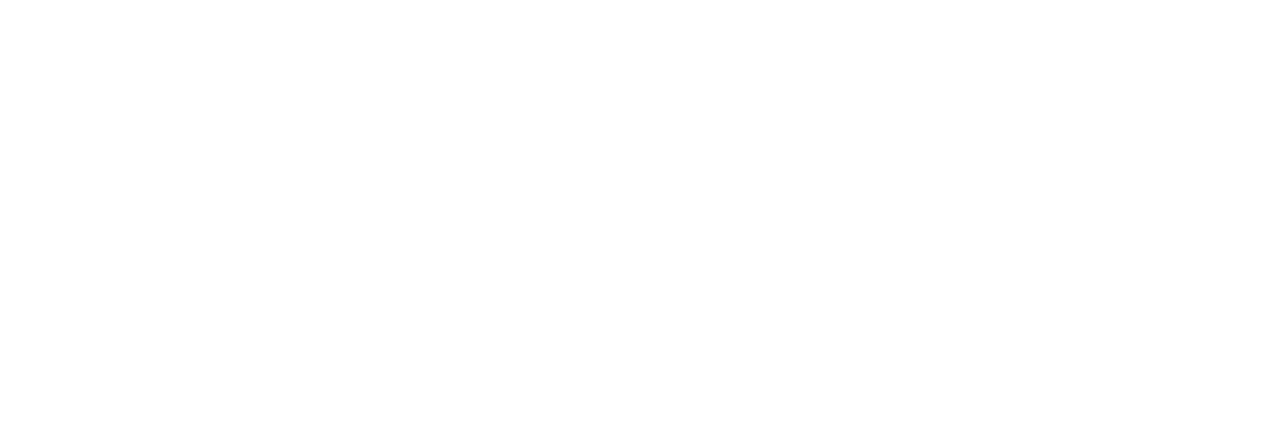
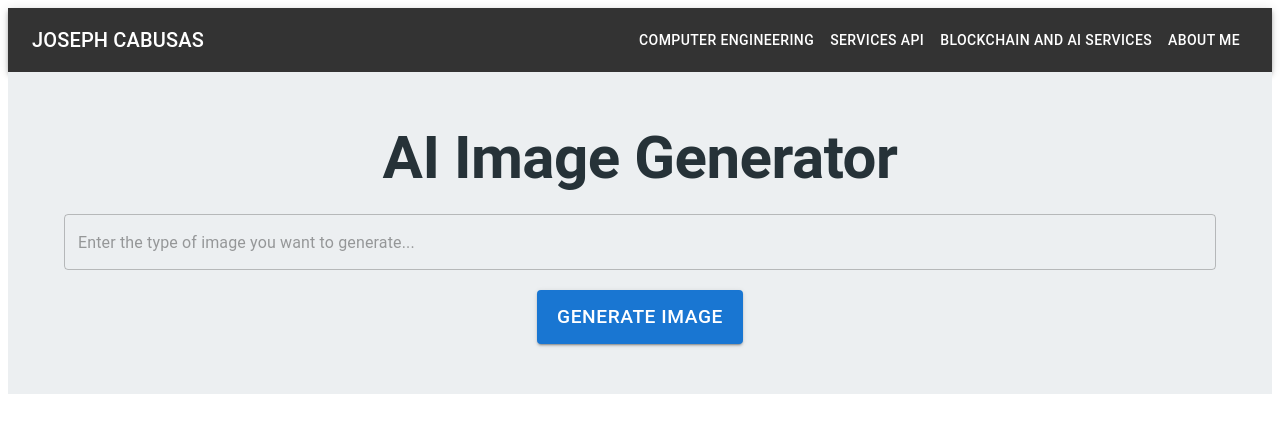
Before and after one commit to jdcabusas/website_Joseph, a React (Create React App) app in the folder frontend/video-player/: page /image-generator in a window 1280 px wide. Before the commit this address had no page. Shown: the top 432 px of the page. Built offline with nearby package versions, Linux system fonts and the light colour scheme.

Commit message:
Added AI Image Generator Capability

```diff
--- /dev/null
+++ b/frontend/video-player/src/ImageGenerator.js
@@ -0,0 +1,153 @@
+import React, { useState } from 'react';
+import {
+  Box,
+  Button,
+  Container,
+  TextField,
+  Typography,
+  CircularProgress,
+} from '@mui/material';
+import axios from 'axios';
+import Navbar from './Navbar';
+
+const ImageGenerator = () => {
+  const [inputString, setInputString] = useState('');
+  const [imageSrc, setImageSrc] = useState(null);
+  const [loading, setLoading] = useState(false);
+  const [message, setMessage] = useState(''); // State for messages
+
+  const handleInputChange = (event) => {
+    setInputString(event.target.value);
+  };
+
+  const handleGenerateImage = async () => {
+    if (!inputString) return;
+
+    setLoading(true);
+    setImageSrc(null); // Reset the image before making the request
+    setMessage(''); // Reset any previous message
+
+    try {
+      const response = await axios.post(
+        'http://127.0.0.1:5000/generate-image',
+        { input_string: inputString },
+        { responseType: 'arraybuffer' } // Expecting an array buffer for the image
+      );
+
+      if (response.status === 200) {
+        // Check if the response type is an image blob
+        const contentType = response.headers['content-type'];
+
+        if (contentType && contentType.includes('image')) {
+          const imageUrl = URL.createObjectURL(new Blob([response.data], { type: contentType }));
+          setImageSrc(imageUrl); // Set the image source to the blob URL
+        } else {
+          // Handle JSON response
+          const jsonResponse = JSON.parse(new TextDecoder().decode(response.data));
+          if (jsonResponse.message) {
+            setMessage(jsonResponse.message); // Set the message if it exists in JSON response
+          } else {
+            setMessage('Unexpected JSON response format.'); // Handle unexpected JSON format
+          }
+        }
+      } else {
+        setMessage('Unexpected response status.'); // Handle unexpected status codes
+      }
+    } catch (error) {
+      // Check if the error response is available and display the error message from the backend
+      if (error.response) {
+        if (error.response.data) {
+          // Handle specific messages from the backend
+          if (error.response.data.message) {
+            setMessage(error.response.data.message); // Set the message if available
+          } else if (error.response.data.error) {
+            setMessage(error.response.data.error); // Set the error message from the backend
+          } else {
+            setMessage('An error occurred.'); // Generic error message
+          }
+        } else {
+          setMessage('Error generating image. Please try again.'); // Generic error message
+        }
+      } else {
+        setMessage('Error generating image. Please try again.'); // Generic error message
+      }
+      console.error('Error generating image:', error);
+    } finally {
+      setLoading(false);
+    }
+  };
+
+  return (
+ <div>
+      <Navbar />
+    <Box sx={{ padding: '50px 0', backgroundColor: '#eceff1' }}>
+      <Container>
+        <Typography
+          variant="h2"
+          sx={{
+            fontFamily: 'Roboto, sans-serif',
+            fontWeight: 'bold',
+            color: '#263238',
+            textAlign: 'center',
+            marginBottom: '20px',
+          }}
+        >
+          AI Image Generator
+        </Typography>
+
+        <TextField
+          variant="outlined"
+          fullWidth
+          placeholder="Enter the type of image you want to generate..."
+          value={inputString}
+          onChange={handleInputChange}
+          sx={{ marginBottom: '20px' }}
+        />
+
+        <Box display="flex" justifyContent="center">
+          <Button
+            variant="contained"
+            color="primary"
+            onClick={handleGenerateImage}
+            sx={{ padding: '10px 20px', fontSize: '1.2rem' }}
+          >
+            Generate Image
+          </Button>
+        </Box>
+
+        {loading && (
+          <Box sx={{ marginTop: '20px', textAlign: 'center' }}>
+            <CircularProgress color="primary" />
+            <Typography variant="h6" sx={{ color: '#263238', marginTop: '10px' }}>
+              Generating image...
+            </Typography>
+          </Box>
+        )}
+
+        {message && (
+          <Box sx={{ marginTop: '20px', textAlign: 'center' }}>
+            <Typography variant="h6" sx={{ fontFamily: 'Roboto, sans-serif', color: '#f44336' }}>
+              {message}  {/* Display message when limit is reached or any error occurs */}
+            </Typography>
+          </Box>
+        )}
+
+        {imageSrc && (
+          <Box sx={{ marginTop: '20px', textAlign: 'center' }}>
+            <Typography variant="h6" sx={{ fontFamily: 'Roboto, sans-serif', color: '#263238' }}>
+              Generated Image:
+            </Typography>
+            <img
+              src={imageSrc}
+              alt="Generated"
+              style={{ maxWidth: '100%', borderRadius: '5px', boxShadow: '0 1px 3px rgba(0,0,0,0.1)' }}
+            />
+          </Box>
+        )}
+      </Container>
+    </Box>
+    </div>
+  );
+};
+
+export default ImageGenerator;
--- a/frontend/video-player/src/Navbar.js
+++ b/frontend/video-player/src/Navbar.js
@@ -57,15 +57,19 @@
   };
 
   const handleHederaApiClick = () => {
-    handleNavigate('/hedera'); // Navigate to the Hedera.js route
+    handleNavigate('/hedera');
   };
 
   const handleAIApiClick = () => {
-    handleNavigate('/text-summarizer'); // Navigate to the Text Summarizer route
+    handleNavigate('/text-summarizer');
   };
 
   const handleVoiceToTextClick = () => {
-    handleNavigate('/voicetotext'); // Navigate to the AI Voice to Text route
+    handleNavigate('/voicetotext');
+  };
+
+  const handleImageGeneratorClick = () => {
+    handleNavigate('/image-generator'); // New route for AI Image Generator
   };
 
   return (
@@ -95,10 +99,10 @@
           <Menu anchorEl={anchorEl} open={Boolean(anchorEl) && selectedButton === 'blockchain'} onClose={handleMenuClose}>
             <MenuItem onClick={handleHederaApiClick}>Hedera Blockchain API</MenuItem>
             <MenuItem onClick={handleAIApiClick}>AI Text Summarizer</MenuItem>
-            <MenuItem onClick={handleVoiceToTextClick}>AI Voice to Text</MenuItem> {/* New menu item added */}
+            <MenuItem onClick={handleVoiceToTextClick}>AI Voice to Text</MenuItem>
+            <MenuItem onClick={handleImageGeneratorClick}>AI Image Generator</MenuItem> {/* New item added */}
           </Menu>
 
-          {/* Move About Me button to the end */}
           <Button color="inherit" onClick={handleAboutClick}>
             About Me
           </Button>
--- a/frontend/video-player/src/TextSummarizer.js
+++ b/frontend/video-player/src/TextSummarizer.js
@@ -33,7 +33,7 @@
       <Box sx={{ padding: '50px 0', backgroundColor: '#eceff1' }}>
         <Container>
           <Typography variant="h2" sx={{ fontFamily: 'Roboto, sans-serif', fontWeight: 'bold', color: '#263238', textAlign: 'center', marginBottom: '20px' }}>
-            Text Summarizer
+            AI Text Summarizer
           </Typography>
 
           {/* Add the description here */}
--- a/frontend/video-player/src/index.js
+++ b/frontend/video-player/src/index.js
@@ -5,6 +5,7 @@
 import YoutubeSearch from './YoutubeSearch'; // Import your YoutubeSearch component
 import Career from './Career'; // Import your Career component
 import Resume from './Resume'; // Import your Resume component
+import ImageGenerator from './ImageGenerator'; // Import your Resume component
 import Recorder from './Recorder'; // Import your Resume component
 import Hedera from './Hedera'
 import TextSummarizer from './TextSummarizer'
@@ -23,6 +24,7 @@
         <Route path="/hedera" element={<Hedera />} />
         <Route path="/text-summarizer" element={<TextSummarizer />} />
         <Route path="/voicetotext" element={<Recorder />} />
+         <Route path="/image-generator" element={<ImageGenerator />} />
       </Routes>
     </Router>
   </React.StrictMode>
```
